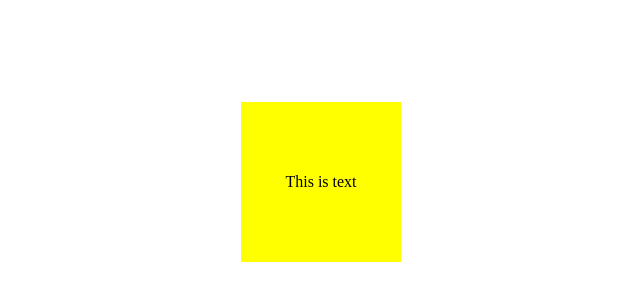
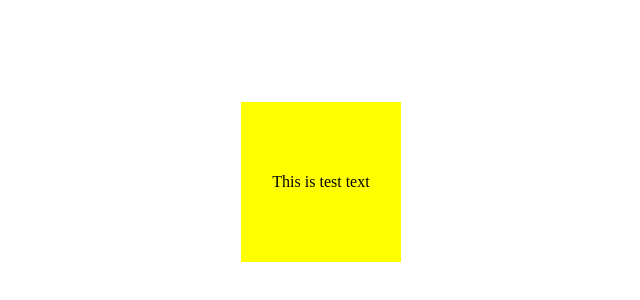
Before and after one commit to JamesSteffes/vscode_test, a plain HTML site: page index.html in a window 1280 px wide. Shown: the part 226-526 px from the top of the page, 319-959 px from the left. Drawn offline with Linux system fonts and the light colour scheme.

Commit message:
fixing test

```diff
--- a/index.html
+++ b/index.html
@@ -23,7 +23,7 @@
 	<meta http-equiv="X-UA-Compatible" content="IE=edge">
 	<meta name="viewport" content="width=device-width, initial-scale=1.0">
 	<title>Document</title>
-	<div class="box">This is text</div>
+	<div class="box">This is test text</div>
 </head>
 
 <body>
```
